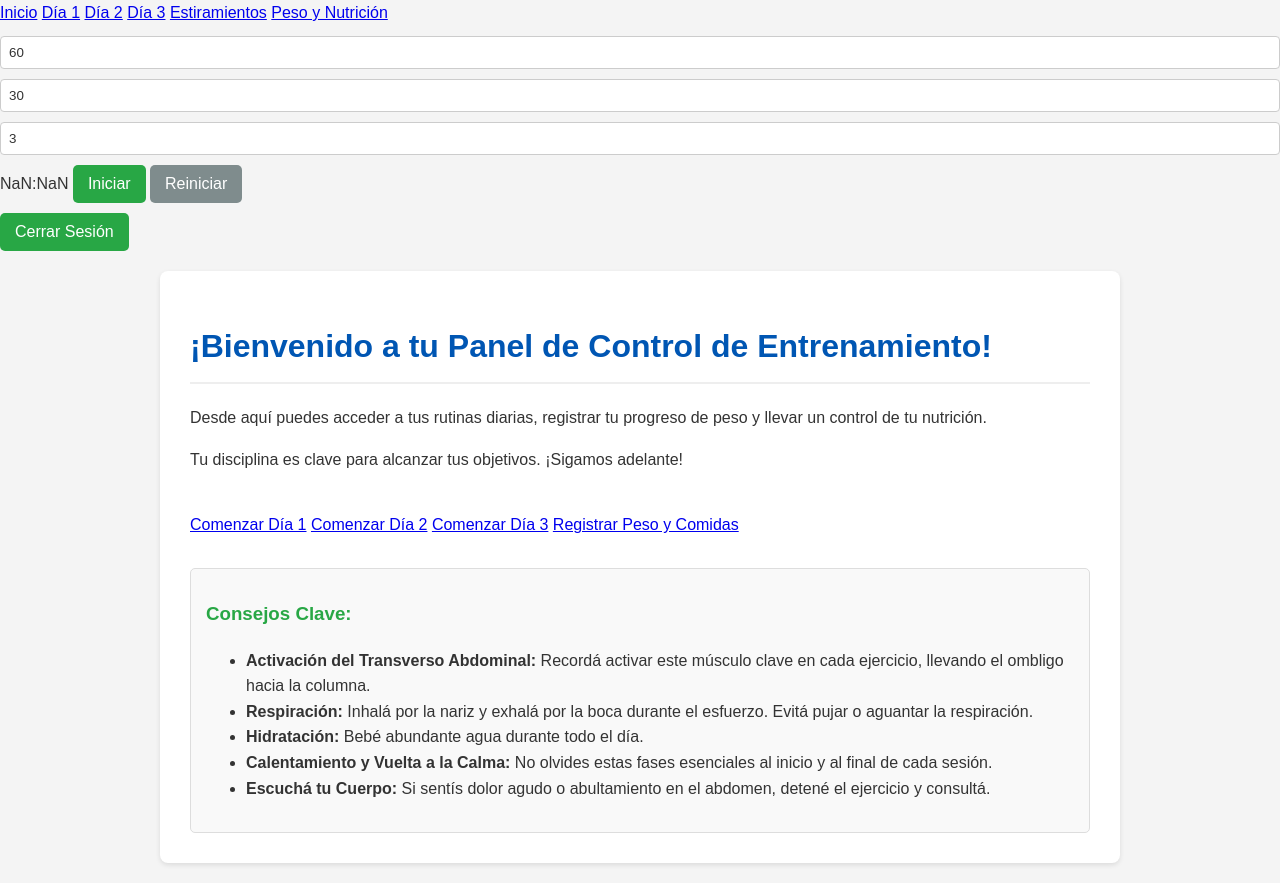
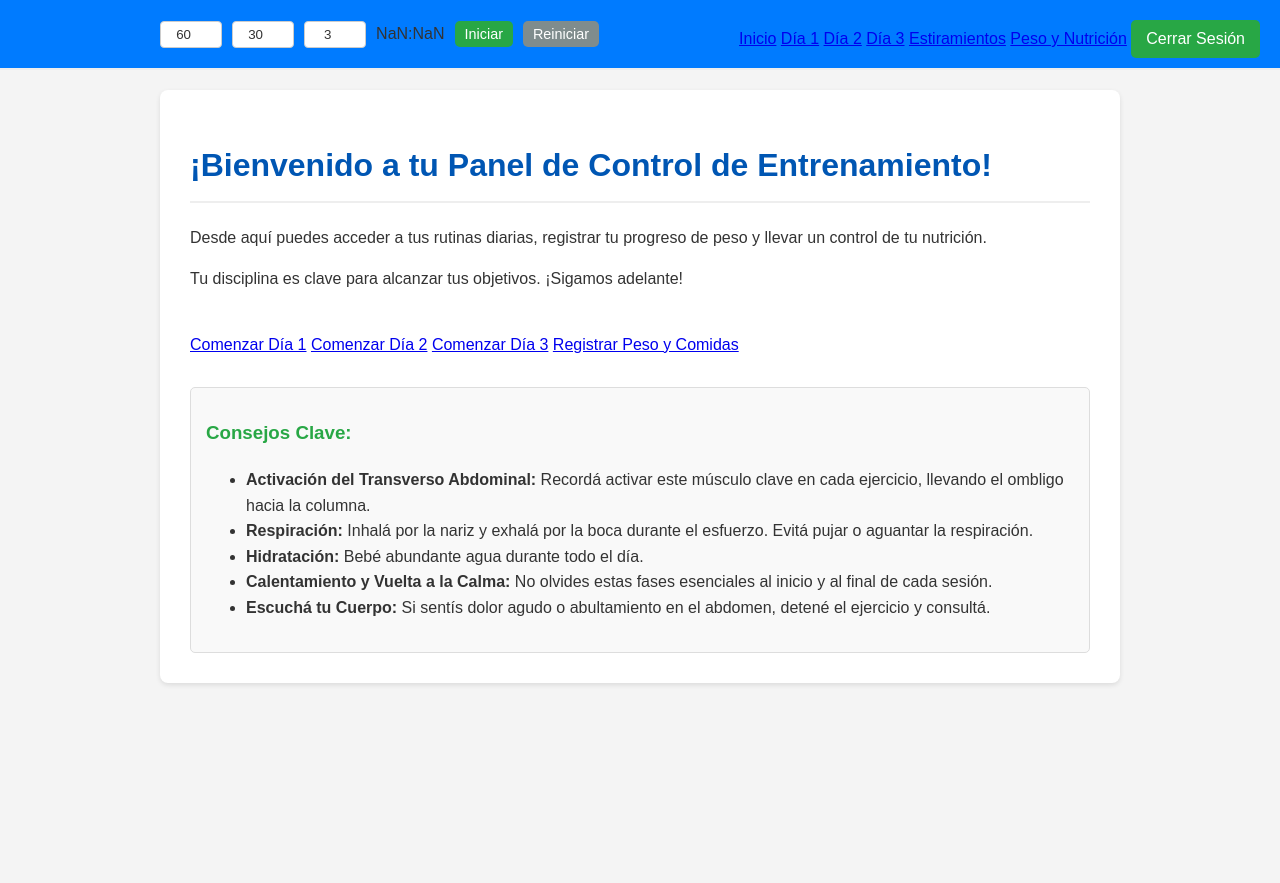
Before and after one commit to ernesarevalo/gymroutine, a plain HTML site: page index.html in a window 1280 px wide. After the commit the page ends 800 px from the top, so only its background shows below. Drawn offline with Linux system fonts and the light colour scheme; sample sign-in values are in the browser's storage.

Commit message:
Update index.html

```diff
--- a/index.html
+++ b/index.html
@@ -20,26 +20,33 @@
     </div>
 
     <div id="main-content" style="display:none;">
-        <div class="main-nav">
-            <div class="left-links">
-                <a href="index.html">Inicio</a>
-                <a href="dia1.html">Día 1</a>
-                <a href="dia2.html">Día 2</a>
-                <a href="dia3.html">Día 3</a>
-                <a href="estiramientos.html">Estiramientos</a>
-                <a href="peso_nutricion.html">Peso y Nutrición</a>
-            </div>
-            <div class="timer-controls">
-                <input type="number" id="exercise-time" placeholder="Segundos Ej." value="60">
-                <input type="number" id="recovery-time" placeholder="Segundos Rec." value="30">
+        <div class="top-bar">
+            <div class="hamburger-icon" id="hamburger-icon">&#9776;</div> <div class="timer-controls">
+                <input type="number" id="exercise-time" placeholder="Seg Ej." value="60">
+                <input type="number" id="recovery-time" placeholder="Seg Rec." value="30">
                 <input type="number" id="rounds" placeholder="Vueltas" value="3">
                 <span id="timer-display">00:00</span>
                 <button id="start-timer-btn">Iniciar</button>
                 <button id="reset-timer-btn" disabled>Reiniciar</button>
             </div>
-            <div>
-                <button onclick="logout()">Cerrar Sesión</button>
+            <div class="desktop-only-nav">
+                 <a href="index.html">Inicio</a>
+                 <a href="dia1.html">Día 1</a>
+                 <a href="dia2.html">Día 2</a>
+                 <a href="dia3.html">Día 3</a>
+                 <a href="estiramientos.html">Estiramientos</a>
+                 <a href="peso_nutricion.html">Peso y Nutrición</a>
+                 <button onclick="logout()">Cerrar Sesión</button>
             </div>
+        </div>
+        <div class="side-nav" id="side-nav">
+            <a href="index.html">Inicio</a>
+            <a href="dia1.html">Día 1</a>
+            <a href="dia2.html">Día 2</a>
+            <a href="dia3.html">Día 3</a>
+            <a href="estiramientos.html">Estiramientos</a>
+            <a href="peso_nutricion.html">Peso y Nutrición</a>
+            <button onclick="logout()">Cerrar Sesión</button>
         </div>
         <div class="container">
             <h1>¡Bienvenido a tu Panel de Control de Entrenamiento!</h1>
```
